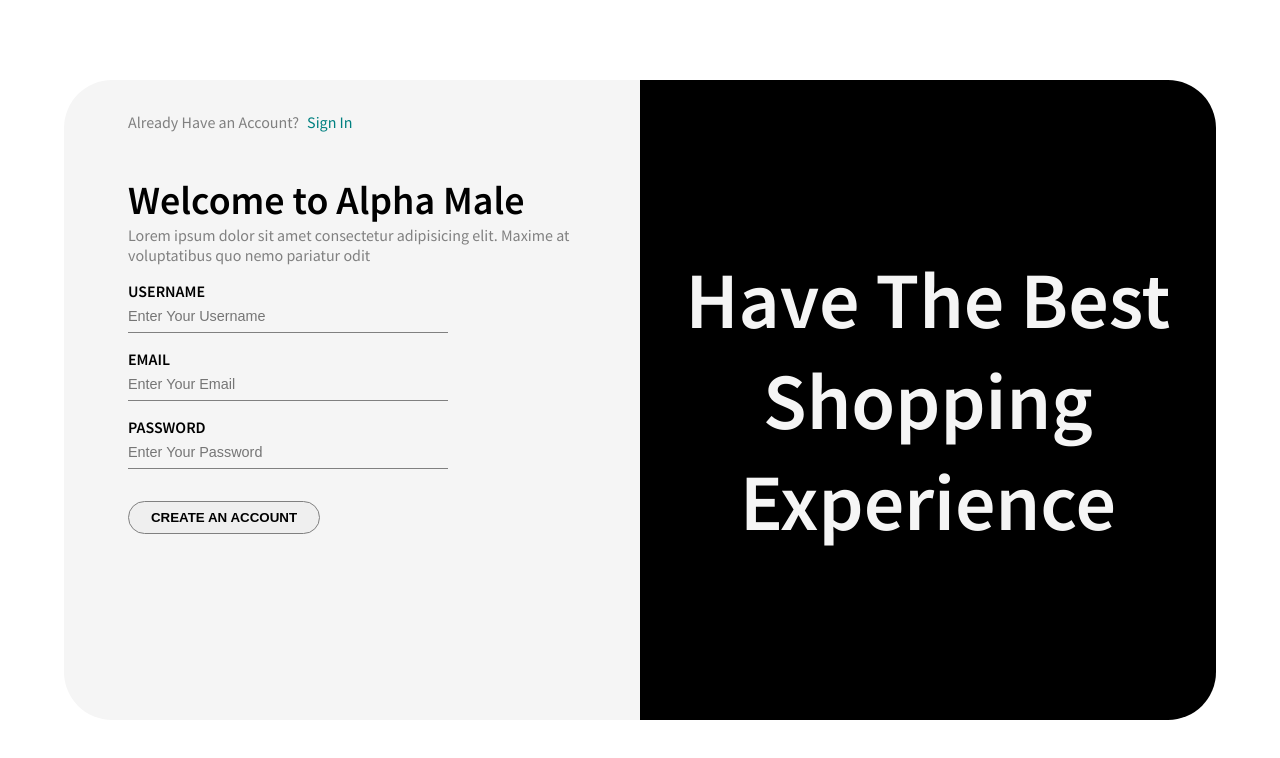
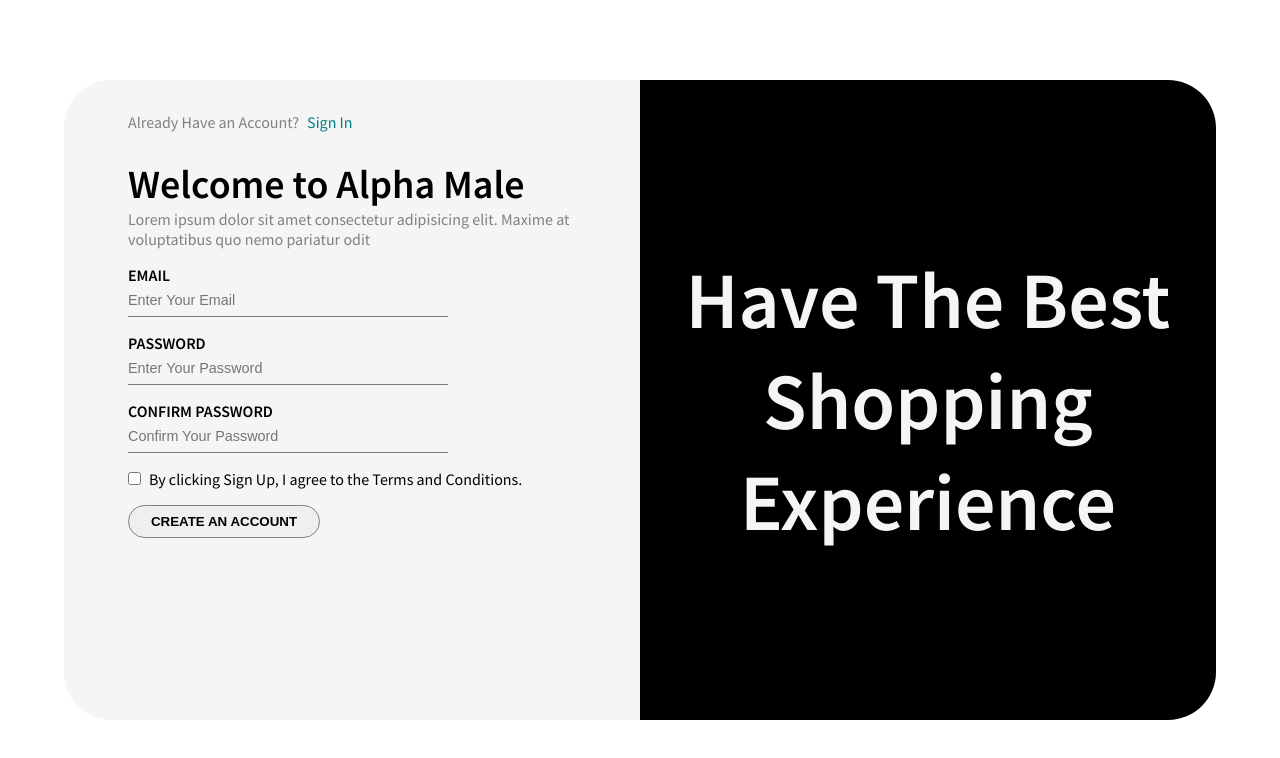
Before and after one commit to zeetaengrg/e-commerce-clothing-shop, a React (Create React App) app in the folder client/: page /register in a window 1280 px wide. Shown: the top 758 px of the page. Built offline with nearby package versions, Linux system fonts and the light colour scheme.

Commit message:
feat(formik & yup): form validation added with formki and yup

```diff
--- a/client/src/pages/SignIn/SignIn.jsx
+++ b/client/src/pages/SignIn/SignIn.jsx
@@ -1,3 +1,5 @@
+import { Formik, Form, Field, ErrorMessage } from "formik";
+import * as Yup from "yup";
 import { LeftContainer, RightContainer } from "./SignInStyles";
 import {
   Container,
@@ -11,15 +13,32 @@ import {
   SubHeader,
   Text,
   TopContent,
-  Username,
-  UsernameInput,
-  UsernameLabel,
   Button,
   Link,
   Title,
+  Email,
+  EmailLabel,
+  EmailInput,
 } from "../SignUp/SignUpStyles";
 
 const SignIn = () => {
+  const initialValues = {
+    email: "",
+    password: "",
+  };
+
+  const validationSchema = Yup.object().shape({
+    email: Yup.string().email("Please Enter Valid Email").required("Required"),
+    password: Yup.string().required("Required"),
+  });
+
+  const onSubmit = (values, { setSubmitting, resetForm }) => {
+    setTimeout(() => {
+      resetForm(initialValues);
+      setSubmitting(false);
+    }, 1500);
+  };
+
   return (
     <Container>
       <Wrapper>
@@ -28,7 +47,7 @@ const SignIn = () => {
         </RightContainer>
         <LeftContainer>
           <TopContent>
-            <Text>Create an Account?</Text>
+            <Text>Don't have an Account?</Text>
             <Link href="/register">Sign Up</Link>
           </TopContent>
           <HeaderContent>
@@ -38,25 +57,39 @@ const SignIn = () => {
               cupiditate odio accusamus dolor aut iusto architecto aperiam.
             </SubHeader>
           </HeaderContent>
+          <Formik
+            initialValues={initialValues}
+            onSubmit={onSubmit}
+            validationSchema={validationSchema}
+          >
+            {({ isSubmitting }) => (
+              <Form>
                 <FormContent>
-            <Username>
-              <UsernameLabel htmlFor="username">USERNAME</UsernameLabel>
-              <UsernameInput
-                name="username"
-                type="text"
-                placeholder="Enter Your Username"
+                  <Email>
+                    <EmailLabel htmlFor="email">EMAIL</EmailLabel>
+                    <Field
+                      as={EmailInput}
+                      name="email"
+                      type="email"
+                      placeholder="Enter Your Email"
                     />
-            </Username>
+                  </Email>
                   <Password>
                     <PasswordLabel htmlFor="password">PASSWORD</PasswordLabel>
-              <PasswordInput
+                    <Field
+                      as={PasswordInput}
                       name="password"
                       type="password"
                       placeholder="Enter Your Password"
                     />
                   </Password>
+                  <Button type="submit" disabled={isSubmitting}>
+                    {isSubmitting ? "Signing..." : "Sign In"}
+                  </Button>
                 </FormContent>
-          <Button>Sign In</Button>
+              </Form>
+            )}
+          </Formik>
         </LeftContainer>
       </Wrapper>
     </Container>
--- a/client/src/pages/SignUp/SignUp.jsx
+++ b/client/src/pages/SignUp/SignUp.jsx
@@ -1,3 +1,6 @@
+import { Helmet } from "react-helmet";
+import { Formik, Field, Form, ErrorMessage } from "formik";
+import * as Yup from "yup";
 import {
   Container,
   Wrapper,
@@ -9,22 +12,59 @@ import {
   SubHeader,
   RightContainer,
   FormContent,
-  Username,
-  UsernameInput,
-  UsernameLabel,
   EmailLabel,
   EmailInput,
   PasswordLabel,
   PasswordInput,
+  ConfirmPassword,
+  ConfirmPasswordLabel,
+  ConfirmPasswordInput,
   Button,
   Email,
   Password,
   Title,
   Link,
+  Terms,
+  TermsLabel,
+  TermsInput,
+  Error,
 } from "./SignUpStyles";
 
 const SignUp = () => {
+  const initialValues = {
+    email: "",
+    password: "",
+    confirmPassword: "",
+    terms: false,
+  };
+
+  const validationSchema = Yup.object().shape({
+    email: Yup.string().email("Please Enter Valid Email").required("Required"),
+    password: Yup.string()
+      .min(8, "Password must be at least 8 characters!")
+      .max(25, "Password must be at most 25 characters!")
+      .matches(/[a-z]/, "Password must one lowercase!")
+      .matches(/[A-Z]/, "Password must one uppercase!")
+      .matches(/[0-9]/, "Password must one number!")
+      .required("Required"),
+    confirmPassword: Yup.string()
+      .oneOf([Yup.ref("password")], "Passwords must match!")
+      .required("Required"),
+    terms: Yup.boolean().oneOf([true], "You must Accept Terms and Conditions!"),
+  });
+
+  const onSubmit = (values, { setSubmitting, resetForm }) => {
+    setTimeout(() => {
+      resetForm(initialValues);
+      setSubmitting(false);
+    }, 1500);
+  };
+
   return (
+    <>
+      <Helmet>
+        <title>Alpha Male | Create an Account</title>
+      </Helmet>
       <Container>
         <Wrapper>
           <LeftContainer>
@@ -35,43 +75,80 @@ const SignUp = () => {
             <HeaderContent>
               <Header>Welcome to Alpha Male</Header>
               <SubHeader>
-              Lorem ipsum dolor sit amet consectetur adipisicing elit. Maxime at
-              voluptatibus quo nemo pariatur odit
+                Lorem ipsum dolor sit amet consectetur adipisicing elit. Maxime
+                at voluptatibus quo nemo pariatur odit
               </SubHeader>
             </HeaderContent>
+            <Formik
+              initialValues={initialValues}
+              onSubmit={onSubmit}
+              validationSchema={validationSchema}
+            >
+              {({ isSubmitting }) => (
+                <Form>
                   <FormContent>
-            <Username>
-              <UsernameLabel htmlFor="fullName">USERNAME</UsernameLabel>
-              <UsernameInput
-                name="fullName"
-                type="text"
-                placeholder="Enter Your Username"
-              />
-            </Username>
                     <Email>
                       <EmailLabel htmlFor="email">EMAIL</EmailLabel>
-              <EmailInput
+                      <Field
+                        as={EmailInput}
                         name="email"
                         type="email"
                         placeholder="Enter Your Email"
                       />
+                      <Error>
+                        <ErrorMessage name="email" />
+                      </Error>
                     </Email>
                     <Password>
                       <PasswordLabel htmlFor="password">PASSWORD</PasswordLabel>
-              <PasswordInput
+                      <Field
+                        as={PasswordInput}
                         name="password"
                         type="password"
                         placeholder="Enter Your Password"
                       />
+                      <Error>
+                        <ErrorMessage name="password" />
+                      </Error>
                     </Password>
+                    <ConfirmPassword>
+                      <ConfirmPasswordLabel htmlFor="confirmPassword">
+                        CONFIRM PASSWORD
+                      </ConfirmPasswordLabel>
+                      <Field
+                        as={ConfirmPasswordInput}
+                        name="confirmPassword"
+                        type="password"
+                        placeholder="Confirm Your Password"
+                      />
+                      <Error>
+                        <ErrorMessage name="confirmPassword" />
+                      </Error>
+                    </ConfirmPassword>
+                    <Terms>
+                      <Field as={TermsInput} name="terms" type="checkbox" />
+                      <TermsLabel htmlFor="terms">
+                        By clicking Sign Up, I agree to the Terms and
+                        Conditions.
+                      </TermsLabel>
+                      <Error>
+                        <ErrorMessage name="terms" />
+                      </Error>
+                    </Terms>
+                    <Button type="submit" disabled={isSubmitting}>
+                      {isSubmitting ? "Creating..." : "Create an Account"}
+                    </Button>
                   </FormContent>
-          <Button>Create an Account</Button>
+                </Form>
+              )}
+            </Formik>
           </LeftContainer>
           <RightContainer>
             <Title>Have The Best Shopping Experience</Title>
           </RightContainer>
         </Wrapper>
       </Container>
+    </>
   );
 };
 
--- a/client/src/pages/SignUp/SignUpStyles.js
+++ b/client/src/pages/SignUp/SignUpStyles.js
@@ -15,10 +15,11 @@ export const Wrapper = styled.div`
 `;
 
 export const LeftContainer = styled.section`
-  width: 50%;
+  max-width: 50%;
+  /* flex: 1; */
   display: flex;
   flex-direction: column;
-  gap: 3rem;
+  gap: 2rem;
   padding: 2rem 4rem;
 `;
 
@@ -49,20 +50,24 @@ export const SubHeader = styled(Text)``;
 export const FormContent = styled.div`
   display: flex;
   flex-direction: column;
-  margin-top: -2rem;
+  margin-top: -1rem;
   gap: 1rem;
 `;
 
-export const Username = styled.div`
+export const Error = styled.div`
+  color: red;
+`;
+
+export const Email = styled.div`
   display: flex;
   flex-direction: column;
 `;
 
-export const UsernameLabel = styled.label`
+export const EmailLabel = styled.label`
   font-weight: 600;
 `;
 
-export const UsernameInput = styled.input`
+export const EmailInput = styled.input`
   width: 20rem;
   height: 2rem;
   font-size: 0.9rem;
@@ -73,38 +78,49 @@ export const UsernameInput = styled.input`
   color: grey;
 `;
 
-export const Email = styled(Username)``;
+export const ConfirmPassword = styled(Email)``;
 
-export const EmailLabel = styled(UsernameLabel)``;
+export const ConfirmPasswordLabel = styled(EmailLabel)``;
 
-export const EmailInput = styled(UsernameInput)``;
+export const ConfirmPasswordInput = styled(EmailInput)``;
 
-export const Password = styled(Username)``;
+export const Password = styled(Email)``;
 
-export const PasswordLabel = styled(UsernameLabel)``;
+export const PasswordLabel = styled(EmailLabel)``;
 
-export const PasswordInput = styled(UsernameInput)``;
+export const PasswordInput = styled(EmailInput)``;
+
+export const Terms = styled.div`
+  display: flex;
+  align-items: center;
+`;
+
+export const TermsInput = styled.input`
+  margin-right: 0.5rem;
+`;
+
+export const TermsLabel = styled.p``;
 
 export const Button = styled.button`
-  margin-top: -1rem;
-  width: 12rem;
+  max-width: 12rem;
   padding: 0.5rem 1rem;
   border: 1px solid grey;
   border-radius: 3rem;
   cursor: pointer;
   text-transform: uppercase;
   font-weight: 600;
+  transition: all 0.3s ease;
 
   &:hover {
     background-color: black;
     color: #f5f5f5;
     border: 1px solid black;
-    transition: all 0.3s ease-in-out;
   }
 `;
 
 export const RightContainer = styled.section`
-  width: 50%;
+  max-width: 50%;
+  /* flex: 1; */
   background-color: black;
   border-top-right-radius: 3rem;
   border-bottom-right-radius: 3rem;
```
Lines whose indentation alone changed are shown as unchanged.
